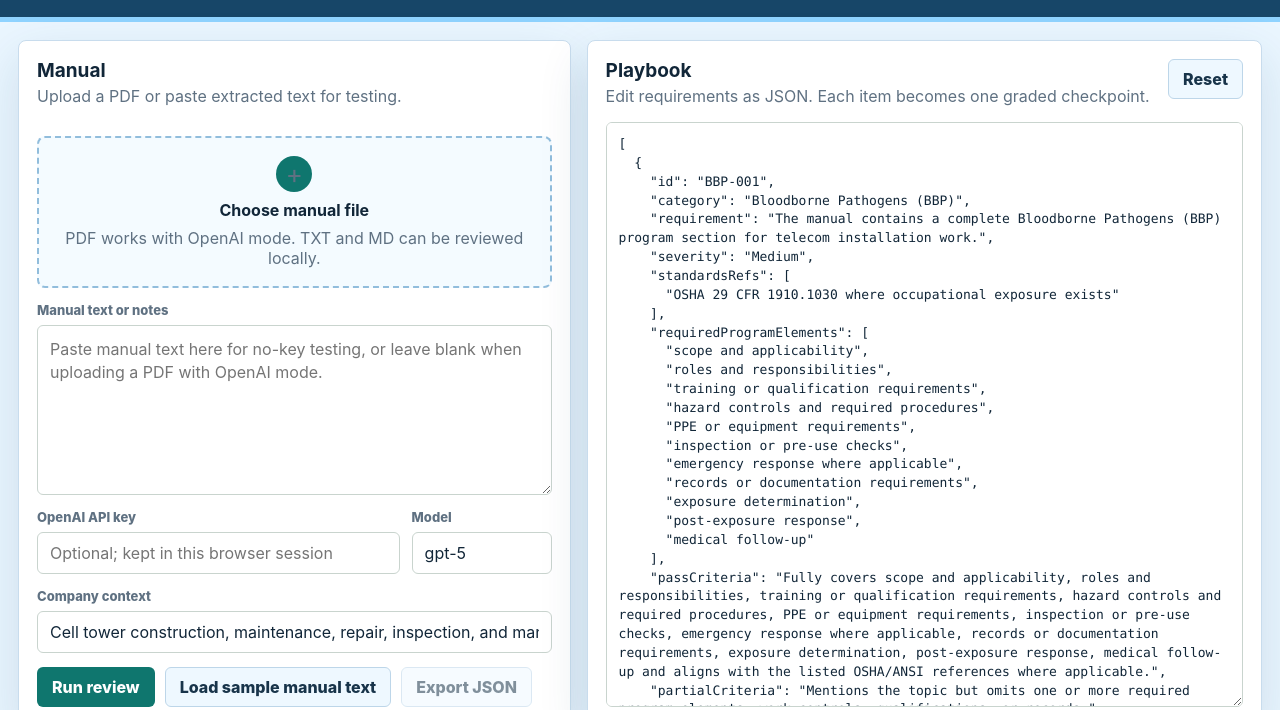
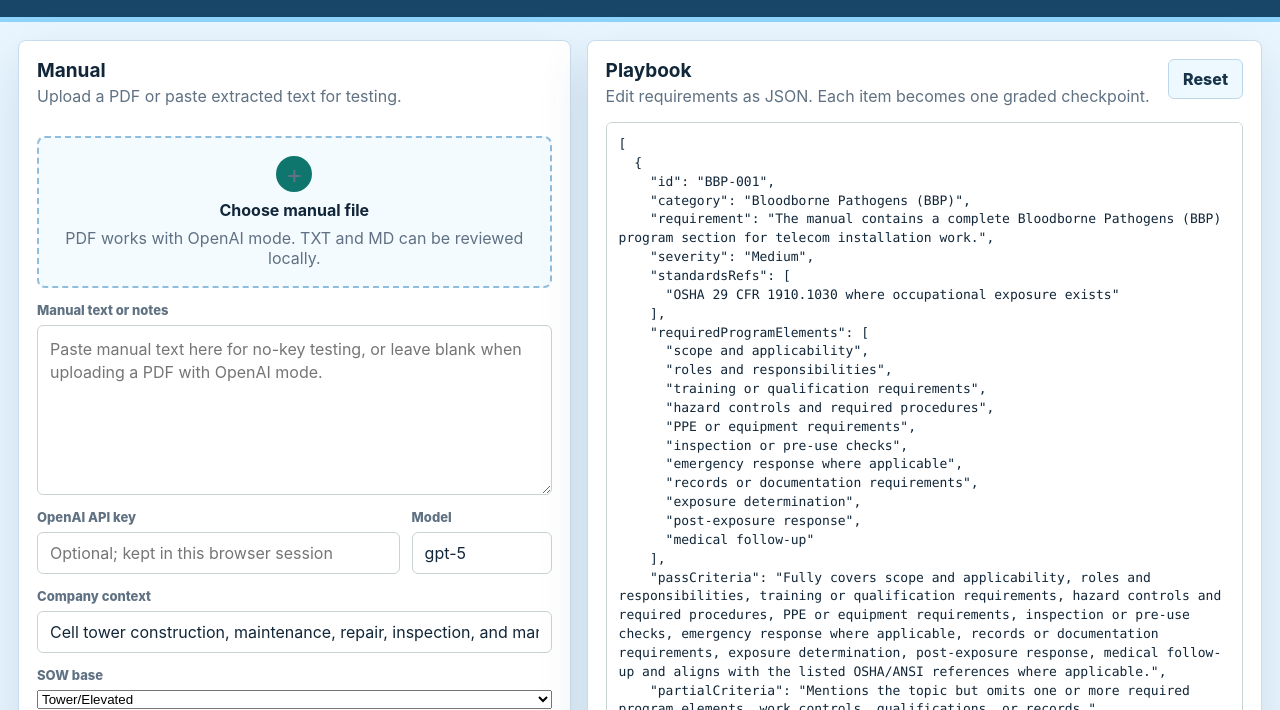
Before and after one commit to workmanmike/Safety-Manual-Agent, a website: page public/index.html in a window 1280 px wide. Shown: the part 90-800 px from the top of the page. Drawn offline with Linux system fonts and the light colour scheme.

Commit message:
Add SOW base selector

```diff
--- a/public/index.html
+++ b/public/index.html
@@ -52,6 +52,16 @@
           <input id="companyContext" value="Cell tower construction, maintenance, repair, inspection, and managed field work.">
         </label>
 
+        <label class="field">
+          <span>SOW base</span>
+          <select id="sowBase">
+            <option value="Tower/Elevated">Tower/Elevated</option>
+            <option value="Electrical">Electrical</option>
+            <option value="Civil">Civil</option>
+            <option value="Other">Other</option>
+          </select>
+        </label>
+
         <div class="actions">
           <button id="runReview" class="primary">Run review</button>
           <button id="loadSample" class="secondary">Load sample manual text</button>
```
